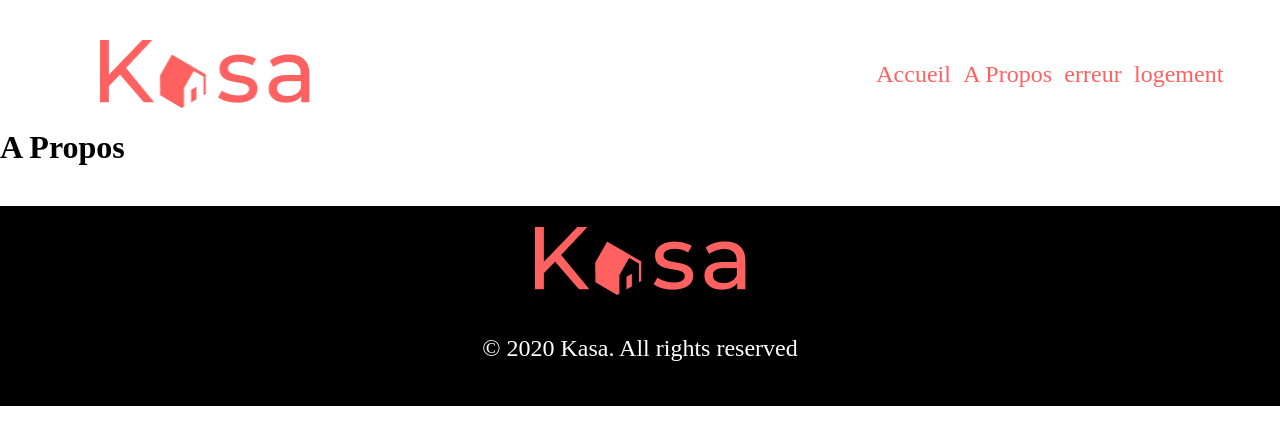
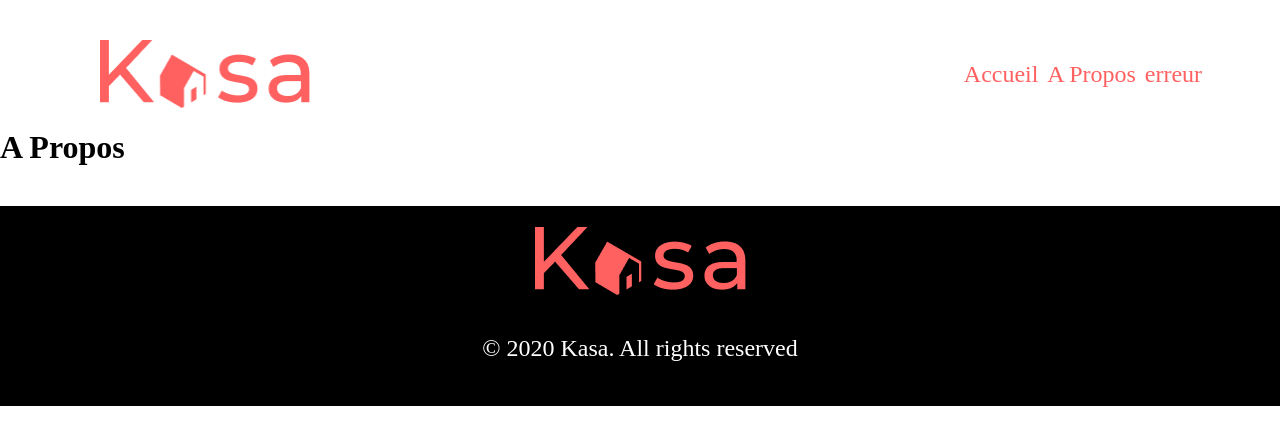
Before and after one commit to EmmelineD/kasa-OCR, a React (Create React App) app: page /a-propos in a window 1280 px wide. Shown: the top 444 px of the page. Built offline with nearby package versions, Linux system fonts and the light colour scheme.

Commit message:
remove "logement" link

```diff
--- a/src/components/Header/Header.jsx
+++ b/src/components/Header/Header.jsx
@@ -11,7 +11,6 @@ export default function Header() {
                 <Link className="headerContainerLink" to="/">Accueil</Link>
                 <Link className="headerContainerLink" to="/A-propos">A Propos</Link>
                 <Link className="headerContainerLink" to="/D-404">erreur</Link>
-                <Link className="headerContainerLink" to="/Fiche-logement">logement</Link>
             </nav>
         </div>
     )
```
